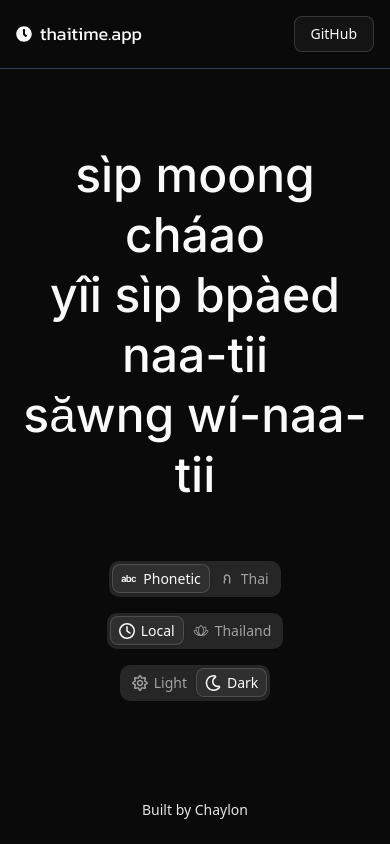
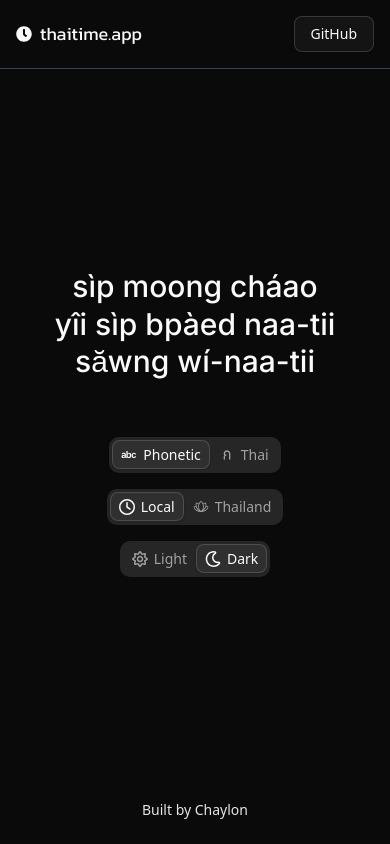
Before and after one commit to ChaylonF/thai-time, a React (Vite) app in the folder frontend/: page / in a window 390 px wide. Built offline with nearby package versions, Linux system fonts and the light colour scheme.

Commit message:
Response clock text

```diff
--- a/frontend/src/components/Clock.tsx
+++ b/frontend/src/components/Clock.tsx
@@ -59,7 +59,7 @@ export default function Clock({ script, timezone}: ClockProps) {
     const timeObj = getTime();
 
     return (
-       <section className="text-center text-5xl leading-tight">
+       <section className="text-center text-3xl sm:text-4xl md:text-5xl leading-tight whites-space-nowrap">
         { script === "phonetic" ? <h1 className='font-inter font-medium'>{timeObj.hours}<br />{timeObj.minutes} naa-tii<br />{timeObj.seconds} wí-naa-tii</h1> : null }
         { script === "thai" ? <h1 className='font-sarabun font-medium'>{timeObj.hours}<br />{timeObj.minutes} นาที<br />{timeObj.seconds} วินาที</h1> : null }
         </section>
```
